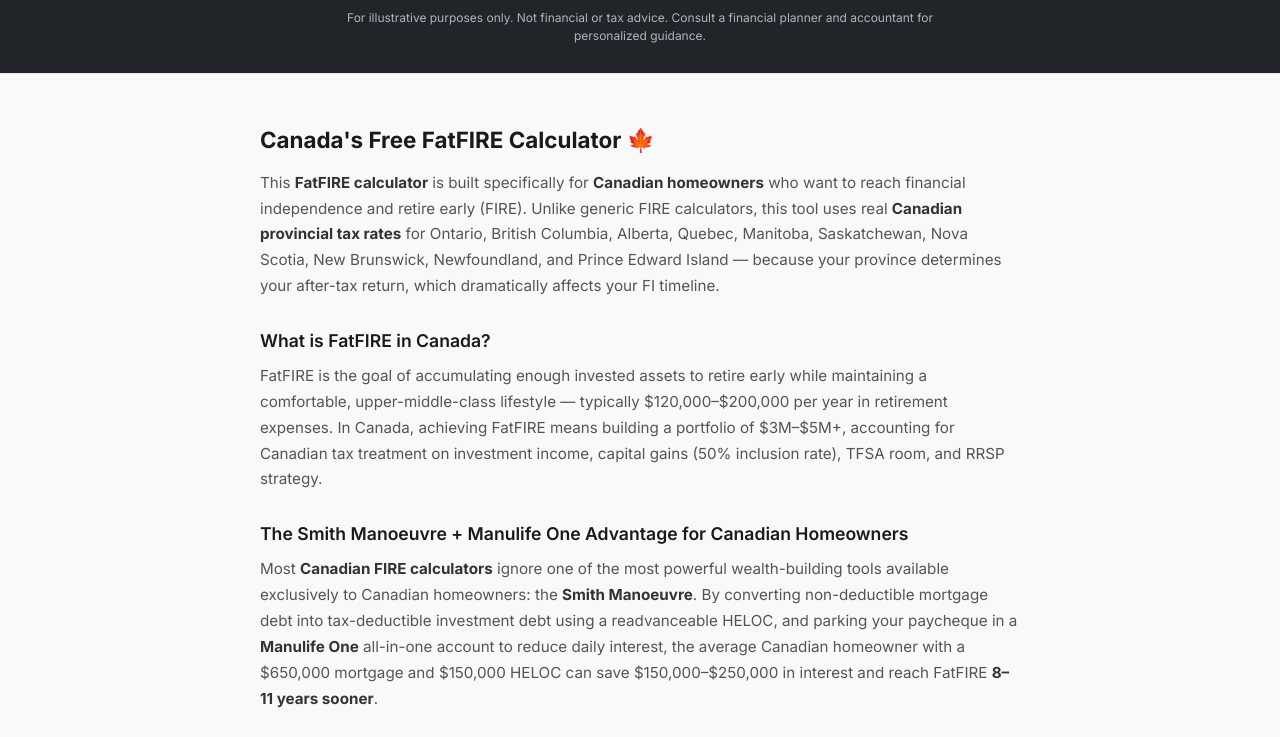
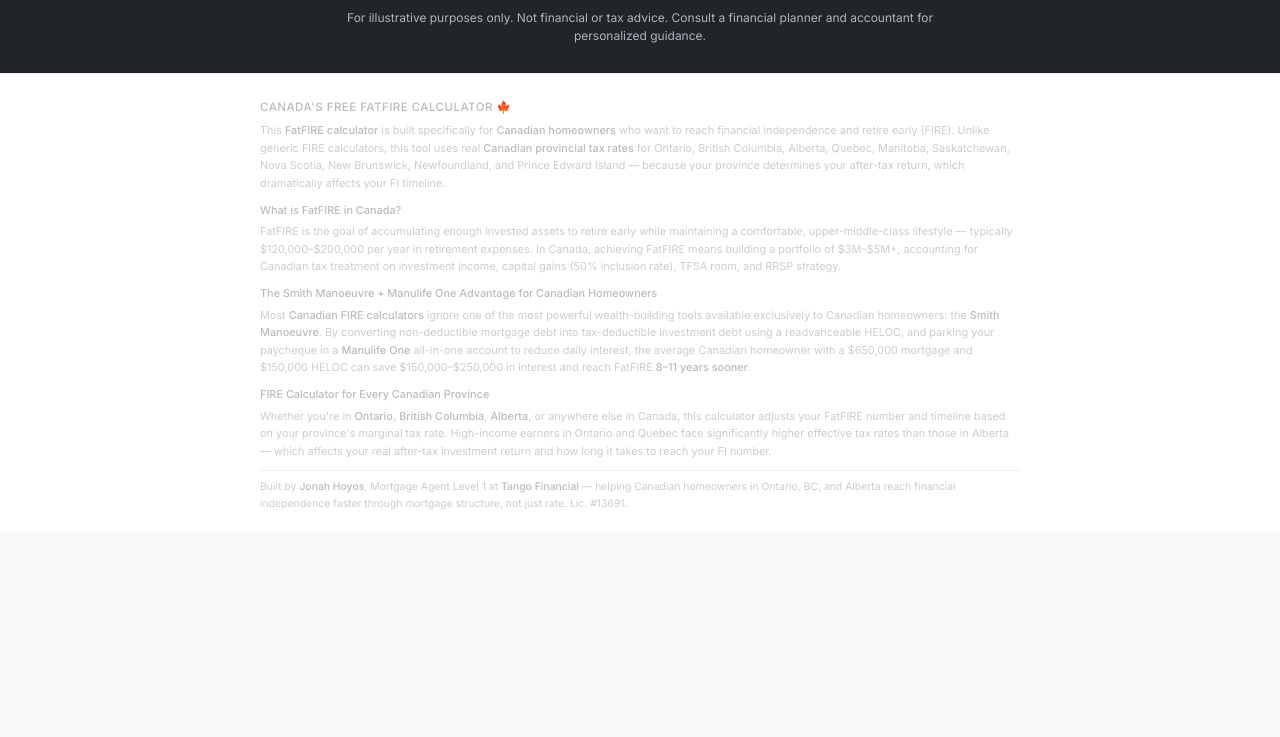
Before and after one commit to jonah-gif/fatfire-calculator, a website: page index.html in a window 1280 px wide. Shown: the part 2157-2894 px from the top of the page. After the commit the page ends 2689 px from the top, so only its background shows below. Drawn offline with Linux system fonts and the light colour scheme.

Commit message:
Make SEO block unobtrusive — tiny muted gray text

```diff
--- a/style.css
+++ b/style.css
@@ -968,9 +968,9 @@
 
 /* ── SEO Content Block ── */
 .seo-content {
-  background: #f9f9f9;
-  border-top: 1px solid #e8e8e8;
-  padding: 48px 16px;
+  background: #fff;
+  border-top: 1px solid #f0f0f0;
+  padding: 24px 16px 16px;
   margin-top: 0;
 }
 .seo-inner {
@@ -978,30 +978,33 @@
   margin: 0 auto;
 }
 .seo-content h2 {
-  font-size: 1.4rem;
-  font-weight: 700;
-  color: #1a1a1a;
-  margin-bottom: 12px;
+  font-size: 0.72rem;
+  font-weight: 500;
+  color: #bbb;
+  margin-bottom: 6px;
+  text-transform: uppercase;
+  letter-spacing: 0.04em;
 }
 .seo-content h3 {
-  font-size: 1.1rem;
-  font-weight: 600;
-  color: #1a1a1a;
-  margin: 28px 0 8px;
+  font-size: 0.68rem;
+  font-weight: 500;
+  color: #bbb;
+  margin: 10px 0 4px;
 }
 .seo-content p {
-  font-size: 0.95rem;
-  color: #555;
-  line-height: 1.7;
-  margin-bottom: 12px;
+  font-size: 0.68rem;
+  color: #ccc;
+  line-height: 1.6;
+  margin-bottom: 4px;
 }
 .seo-content strong {
-  color: #333;
+  color: #bbb;
+  font-weight: 500;
 }
 .seo-credit {
-  margin-top: 24px;
-  font-size: 0.875rem !important;
-  color: #888 !important;
-  border-top: 1px solid #e0e0e0;
-  padding-top: 16px;
+  margin-top: 10px;
+  font-size: 0.65rem !important;
+  color: #ccc !important;
+  border-top: 1px solid #f0f0f0;
+  padding-top: 8px;
 }
```
